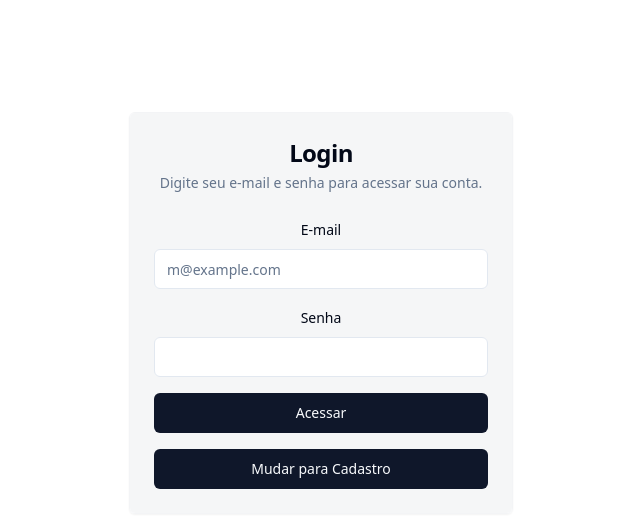
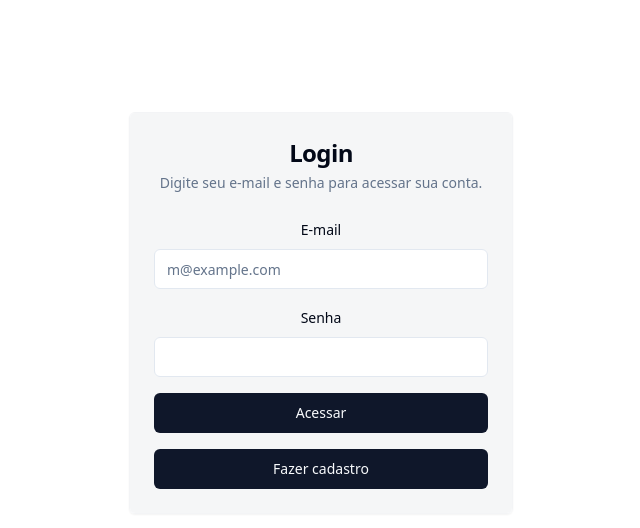
Before and after one commit to GustavoSantoz/Desafio-frontend, a React (Vite) app: page / in a window 1280 px wide. Shown: the top 528 px of the page, without its empty margins (319-959 px from the left). Built offline with nearby package versions, Linux system fonts and the light colour scheme; no server answers.

Commit message:
Refactor: update texts from 'Mudar para Login/Cadastro' to 'Fazer Login/Cadastro'

```diff
--- a/src/components/Auth/AuthForm.tsx
+++ b/src/components/Auth/AuthForm.tsx
@@ -77,7 +77,7 @@ const Form = ({ isRegister, onToggle: handleToggle }: FormProps) => {
         {isLoading ? 'Loading...' : isRegister ? 'Cadastrar' : 'Acessar'}
       </Button>
       <Button type="button" className="w-full mt-2" onClick={handleToggle} disabled={isLoading}>
-        {isRegister ? 'Mudar para Login' : 'Mudar para Cadastro'}
+        {isRegister ? 'Fazer login' : 'Fazer cadastro'}
       </Button>
     </form>
   );
```
